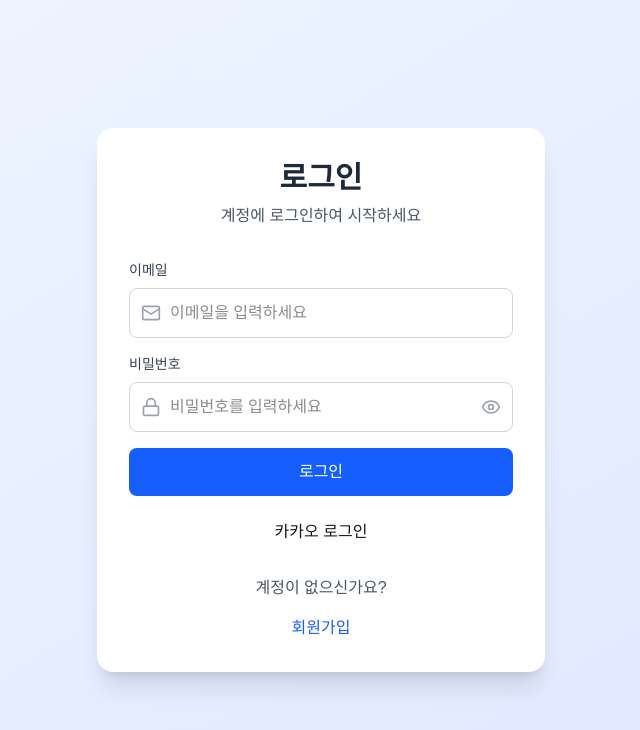
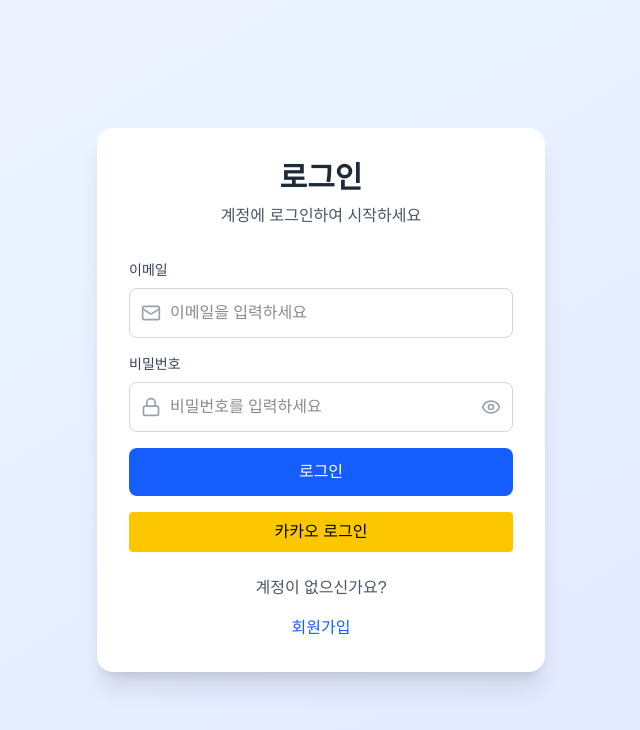
Before and after one commit to prgrms-be-devcourse/NBE6-8-3-Team3, a Next.js app in the folder frontend/: page /login in a window 1280 px wide. Shown: the top 730 px of the page, without its empty margins (319-959 px from the left). Built offline with nearby package versions, Linux system fonts and the light colour scheme; no server answers.

Commit message:
[BE] feature:소셜로그인 3차

```diff
--- a/frontend/src/app/login/page.tsx
+++ b/frontend/src/app/login/page.tsx
@@ -485,8 +485,8 @@
         <div className="mt-4 flex flex-col gap-2">
           <>
             <a
-              href="http://localhost:8080/oauth2/authorization/kakao"
-              className="p-2 rounded hover:bg-gray-100 text-center"
+              href="http://localhost:8080/oauth2/authorization/kakao?redirectUrl=http://localhost:3000"
+              className="p-2 rounded bg-yellow-400 text-black text-center hover:bg-yellow-500"
             >
               카카오 로그인
             </a>
```
